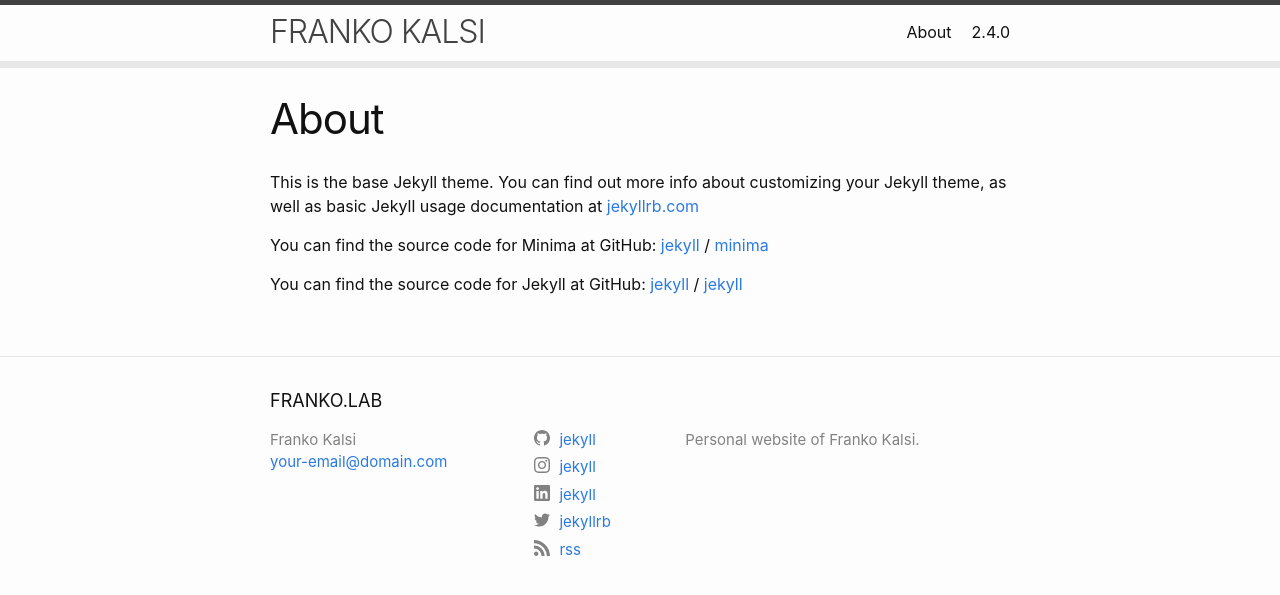
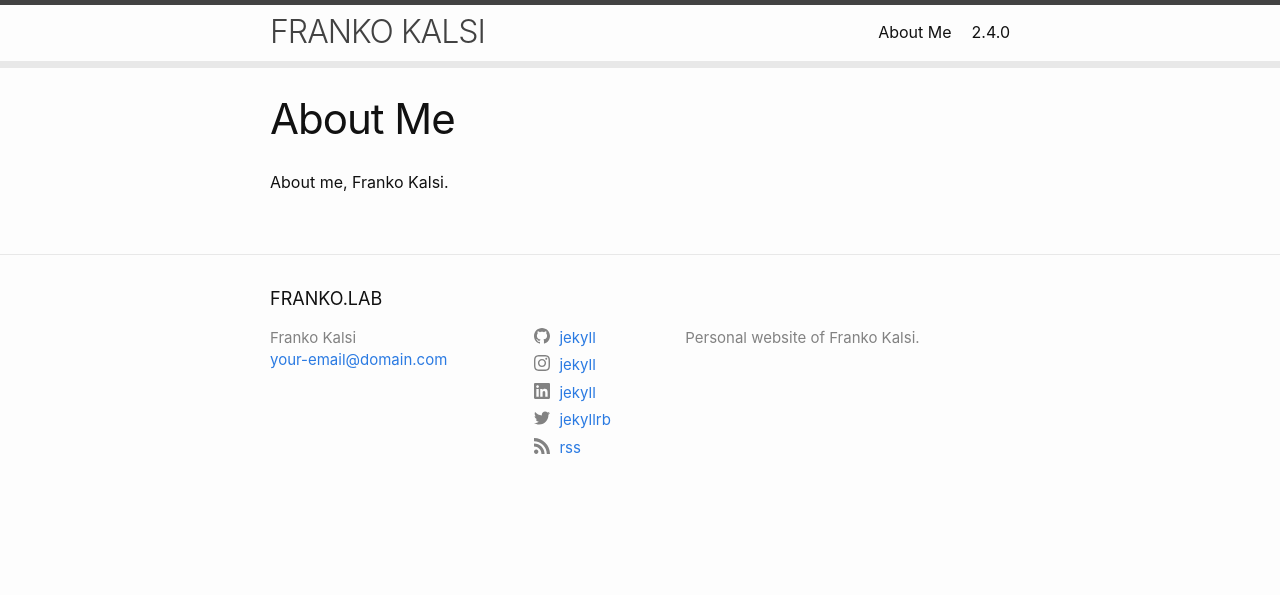
Before and after one commit to frankokalsi/frankokalsi.github.io, a Jekyll site: the page built from about.md, in a window 1280 px wide. Shown: the top 595 px of the page. Built offline with Jekyll 4.4.1, drawn with Linux system fonts in a browser that asks for light colours.

Commit message:
Placeholder and readme files uploaded.

```diff
--- a/about.md
+++ b/about.md
@@ -1,18 +1,7 @@
 ---
 layout: page
-title: About
+title: About Me
 permalink: /about/
 ---
 
-This is the base Jekyll theme. You can find out more info about customizing your Jekyll theme, as well as basic Jekyll usage documentation at [jekyllrb.com](https://jekyllrb.com/)
-
-You can find the source code for Minima at GitHub:
-[jekyll][jekyll-organization] /
-[minima](https://github.com/jekyll/minima)
-
-You can find the source code for Jekyll at GitHub:
-[jekyll][jekyll-organization] /
-[jekyll](https://github.com/jekyll/jekyll)
-
-
-[jekyll-organization]: https://github.com/jekyll
+About me, Franko Kalsi.
```
Also changed, not shown: README.md.
